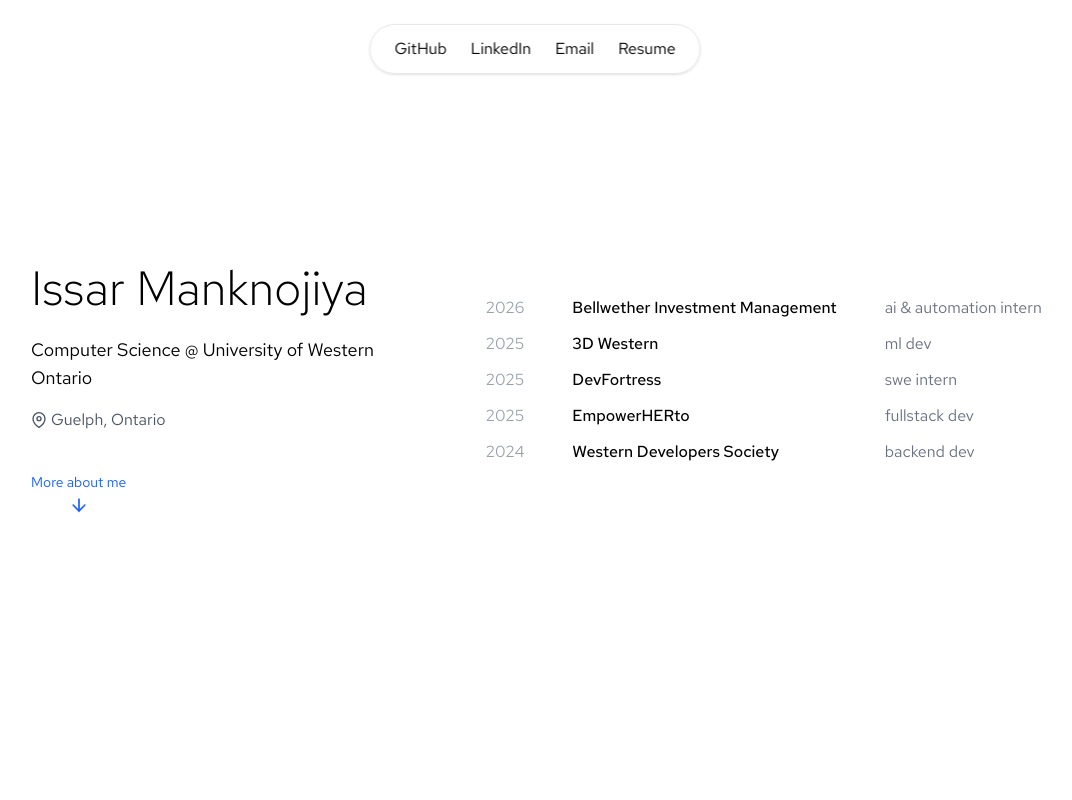
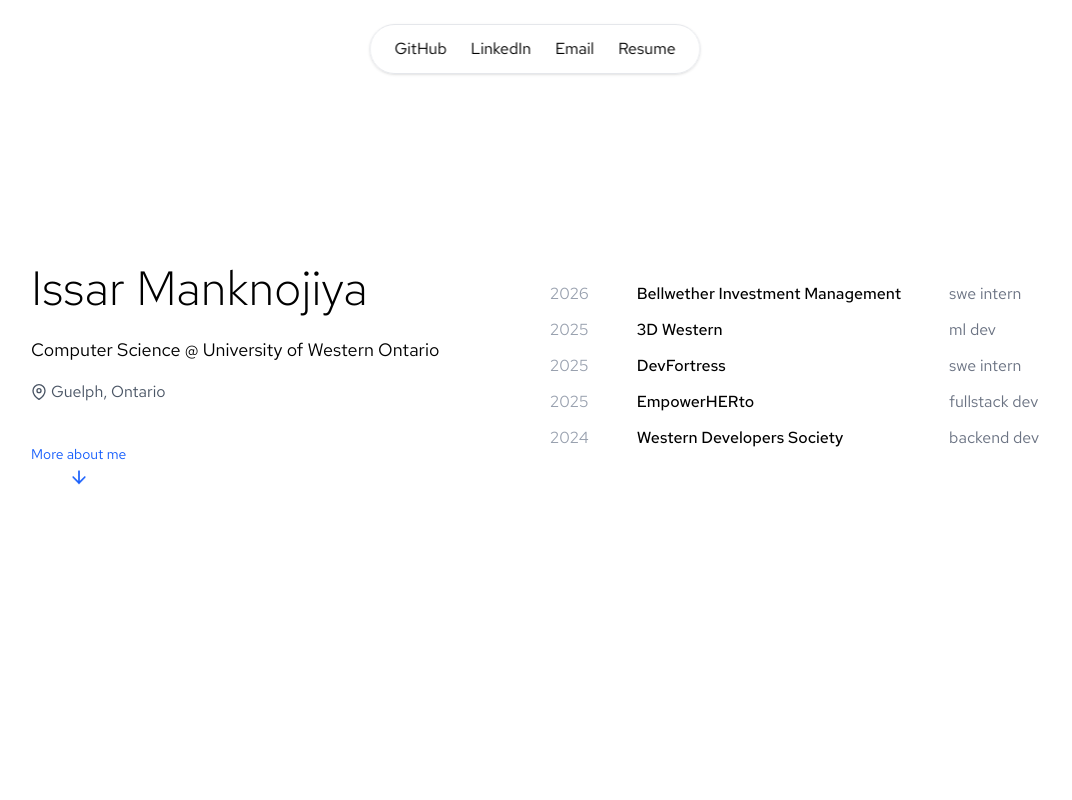
Before and after one commit to issarmank/issarmanknojiya, a Next.js app in the folder portfolio/: page / in a window 1280 px wide. Shown: the top 800 px of the page, without its empty margins (105-1177 px from the left). Built offline with nearby package versions, Linux system fonts and the light colour scheme.

Commit message:
updated experience

```diff
--- a/portfolio/components/Hero.tsx
+++ b/portfolio/components/Hero.tsx
@@ -3,7 +3,7 @@ import React from 'react';
 import { FiMapPin, FiArrowDown } from "react-icons/fi";
 
 const experience = [
-    { company: 'Bellwether Investment Management', role: 'ai & automation intern', website: 'https://www.bellvest.ca/', year: '2026' },
+    { company: 'Bellwether Investment Management', role: 'swe intern', website: 'https://www.bellvest.ca/', year: '2026' },
     { company: '3D Western', role: 'ml dev', website: 'https://www.3dwestern.ca/', year: '2025' },
     { company: 'DevFortress', role: 'swe intern', website: 'https://devfortress.com/', year: '2025' },
     { company: 'EmpowerHERto', role: 'fullstack dev', website: 'https://www.empowherto.org/', year: '2025' },
```
Also changed, not shown: 1 other file (tests, documents, lock files or other folders).
